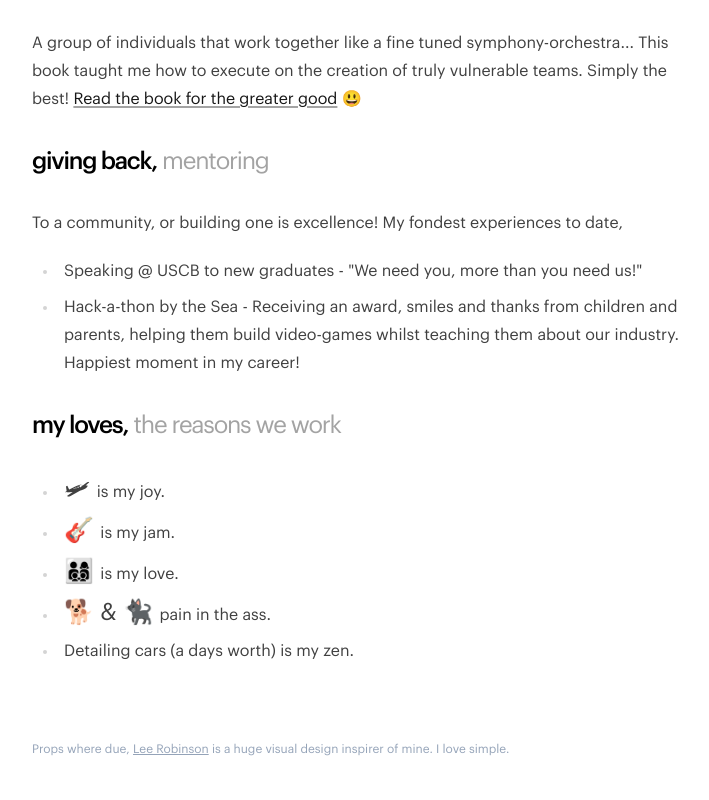
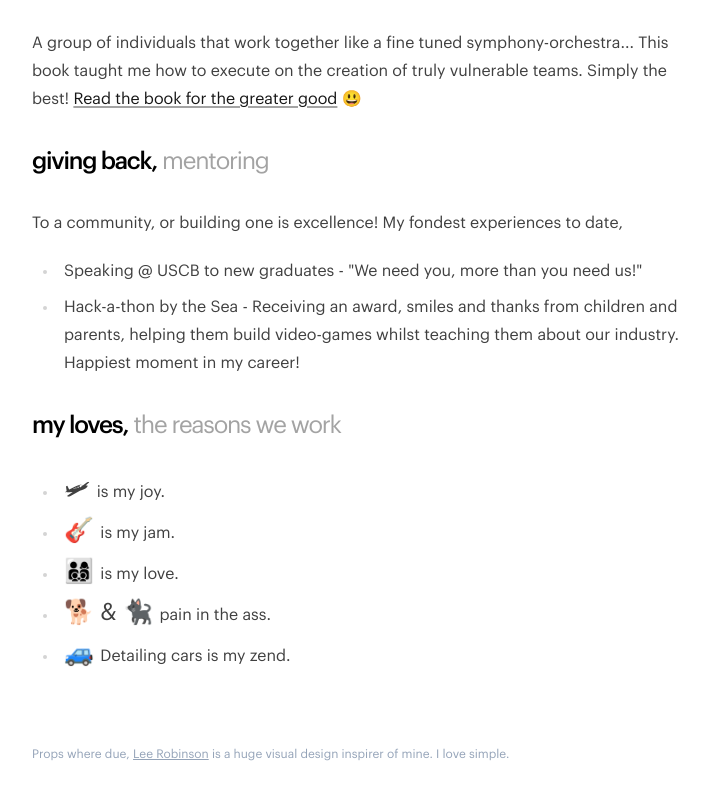
Before and after one commit to ryanyogan/yogan.dev, a Next.js app: page / in a window 1280 px wide. Shown: the part 1294-2094 px from the top of the page, without its empty margins (272-981 px from the left). Built offline with nearby package versions, Linux system fonts and the light colour scheme; no server answers; the database is empty.

Commit message:
emoji car

```diff
--- a/src/app/page.tsx
+++ b/src/app/page.tsx
@@ -160,7 +160,10 @@ export default function HomePage() {
           <li>
             <span className="text-2xl">🐕 & 🐈‍⬛ </span>pain in the ass.
           </li>
-          <li>Detailing cars (a days worth) is my zen.</li>
+          <li>
+            <span className="text-2xl">🚙 </span>
+            Detailing cars is my zend.
+          </li>
         </ul>
       </div>
 
```
